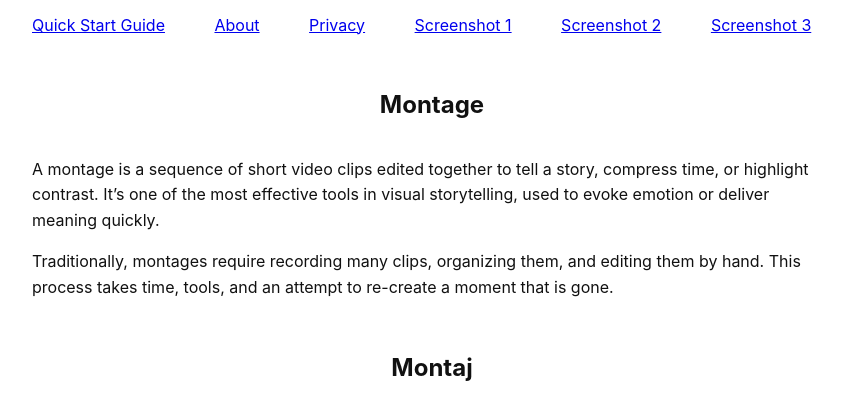
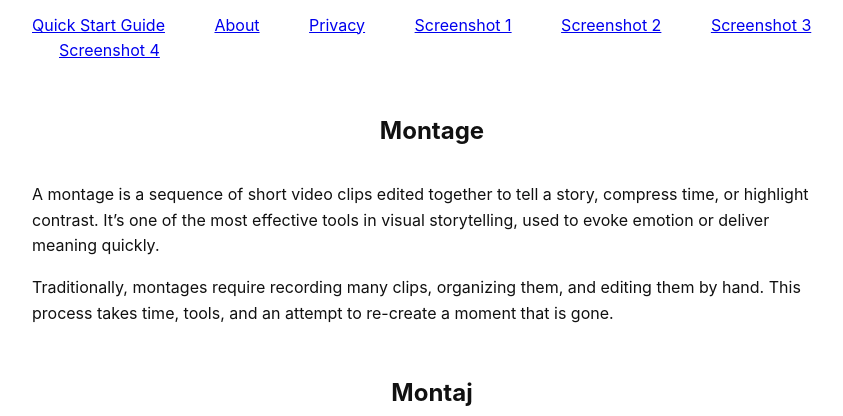
Before and after one commit to geodalke/montajcam.github.io, a plain HTML site: page index.html in a window 1280 px wide. Shown: the part 376-792 px from the top of the page, without its empty margins (208-1051 px from the left). Drawn offline with Linux system fonts and the light colour scheme.

Commit message:
Add link to Screenshot 4 in index.html

```diff
--- a/index.html
+++ b/index.html
@@ -88,6 +88,9 @@
         &nbsp; &nbsp; &nbsp; &nbsp; &nbsp;
 
     <a href="montaj3.jpg">Screenshot 3</a>
+        &nbsp; &nbsp; &nbsp; &nbsp; &nbsp;
+
+    <a href="montaj4.jpg">Screenshot 4</a>
 
   <h2>Montage</h2>
 
```
